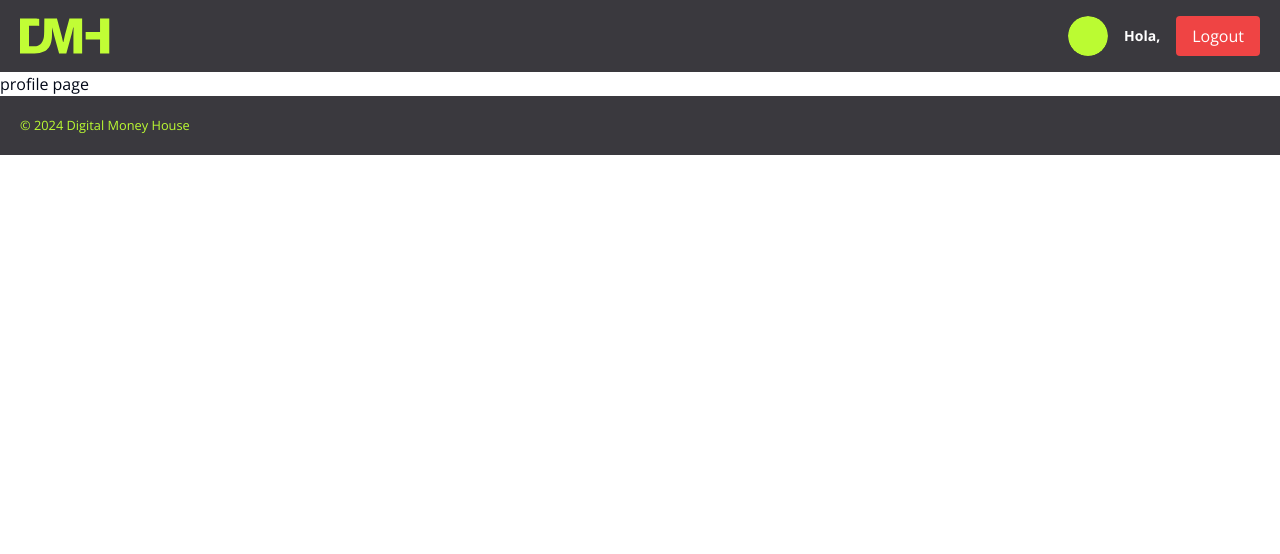
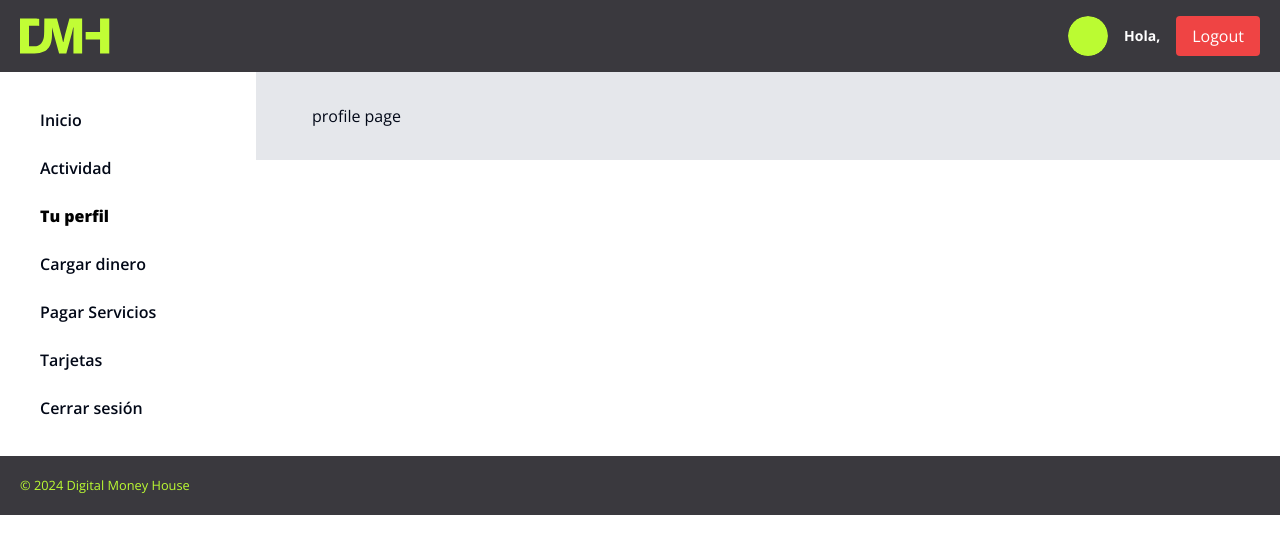
Before and after one commit to Neyza24/digital-money-house-pi, a Next.js app: page /profile in a window 1280 px wide. Shown: the top 554 px of the page. Built offline with nearby package versions, Linux system fonts and the light colour scheme.

Commit message:
fix bug validate data inputs login flow

```diff
--- a/src/app/(guest)/(auth)/login/page.tsx
+++ b/src/app/(guest)/(auth)/login/page.tsx
@@ -1,6 +1,4 @@
 import LoginForm from "./loginForm";
-
-
 
 
 export default function SignUpForm() {
--- a/src/app/(guest)/(auth)/register/registerForm.tsx
+++ b/src/app/(guest)/(auth)/register/registerForm.tsx
@@ -7,7 +7,6 @@ import { useAuth } from '@/hooks/useAuth';
 import { registerUserSchema } from '@/schemas/registerSchema';
 import { RegisterUserData } from '@/types/auth';
 import { zodResolver } from '@hookform/resolvers/zod';
-import React from 'react'
 import { useForm } from "react-hook-form";
 
 
@@ -31,13 +30,18 @@ const RegisterForm = () => {
       },
     });
 
+    const {reset} = form;
+
+
     console.log(form.formState.errors);
     console.log('register form', user)
+
 
     const onSubmit = form.handleSubmit(async (values) => {
         console.log(values);
         // send data to the server
-        await registerUser(values)
+        await registerUser(values);
+        reset();
 
     });
 
@@ -165,6 +169,7 @@ const RegisterForm = () => {
           )}
         />
 
+        {/* {isCompleted && <p className="text-green-500">Formulario completado</p>} */}
         <Button type="submit" variant="primary" size="lg">
             Submit
           </Button>
--- a/src/app/(pages)/layout.tsx
+++ b/src/app/(pages)/layout.tsx
@@ -3,6 +3,7 @@
 import { useEffect } from "react"
 import { useHeader } from "@/hooks/useHeader";
 import AuthHeader from "@/components/authHeader";
+import SideMenu from "@/components/sideMenu";
 
 export default function ProtectedLayout({ children }: { children: React.ReactNode }) {
   const { setVariant } = useHeader();
@@ -15,10 +16,25 @@ export default function ProtectedLayout({ children }: { children: React.ReactNod
 
   }, [setVariant]);
 
+  const menuItems = [
+		{ name: 'Inicio', href: '/home' },
+		{ name: 'Actividad', href: '/activity' },
+		{ name: 'Tu perfil', href: '/profile' },
+		{ name: 'Cargar dinero', href: '/deposit' },
+		{ name: 'Pagar Servicios', href: '/services' },
+		{ name: 'Tarjetas', href: '/cards' },
+	]
+
   return (
     <>
       <AuthHeader/>
+      <div className="flex md:h-screen-minus-layout">
+			{/* <MenuComponent menuItems={menuItems} /> */}
+      <SideMenu menuItems={menuItems} />
+			<div className="flex-grow bg-gray-200 px-5 md:px-14 py-8 h-full overflow-auto">
       <main>{children}</main>
+			</div>
+		</div>
     </>
   );
 }
--- /dev/null
+++ b/src/components/menuItem.tsx
@@ -0,0 +1,31 @@
+import Link from 'next/link'
+import { usePathname } from 'next/navigation'
+import React from 'react'
+
+export interface MenuItemProps {
+	href: string
+	name: string
+}
+
+const MenuItem = ({ href, name }: MenuItemProps) => {
+
+    const pathname = usePathname()
+	const active = href === '/' ? pathname === href : pathname.startsWith(href)
+
+  return (
+    <li>
+			<Link
+				href={href}
+				className={`block px-5 py-3  ${
+					active
+						? 'font-extrabold text-black hover:font-extrabold'
+						: 'hover:font-bold'
+				}`}
+			>
+				{name}
+			</Link>
+		</li>
+  )
+}
+
+export default MenuItem
--- /dev/null
+++ b/src/components/sideMenu.tsx
@@ -0,0 +1,69 @@
+import { useAuth } from '@/hooks/useAuth';
+import React, { useState } from 'react'
+import MenuItem from './menuItem';
+import { Button } from './ui/button';
+
+export interface MenuItemProps {
+	href: string
+	name: string
+}
+
+const SideMenu = ({menuItems}: {menuItems: MenuItemProps[]}) => {
+
+    const [isOpen, setIsOpen] = useState(false);
+    const {logoutUser} = useAuth();
+
+    const toggleMenu = () => {
+        setIsOpen(!isOpen)
+    }
+
+
+  return (
+    <>
+      <div
+        className={`fixed md:static top-0 right-0 z-40 md:z-0 w-64 h-screen transition-transform ${
+          isOpen ? "" : "translate-x-full"
+        } md:translate-x-0 md:w-1/5 md:h-auto bg-custom-green text-custom-dark-gray flex flex-col font-semibold`}
+      >
+        <div className="bg-custom-dark-gray flex h-16 px-5 w-full md:hidden">
+          {/* <FontAwesomeIcon
+            className="text-custom-green my-auto ml-auto text-3xl"
+            icon={faTimes}
+            onClick={() => toggleMenu()}
+          /> */}
+          <Button onClick={() => toggleMenu()} variant="link">
+            icon
+          </Button>
+        </div>
+
+        <ul className="flex-grow px-5 py-6">
+          {menuItems.map((menuItem) => (
+            <MenuItem
+              href={menuItem.href}
+              name={menuItem.name}
+              key={menuItem.href}
+            />
+          ))}
+
+          <li>
+            <button
+              onClick={logoutUser}
+              className="block px-5 py-3 hover:font-bold"
+            >
+              Cerrar sesión
+            </button>
+          </li>
+        </ul>
+      </div>
+
+      {isOpen && (
+        <div
+          className="fixed md:hidden top-0 left-0 w-full h-full bg-black bg-opacity-50 z-30"
+          onClick={() => toggleMenu()}
+        ></div>
+      )}
+    </>
+  );
+}
+
+export default SideMenu
```
Also changed, not shown: src/context/AuthContext.tsx (+8 -0 lines), src/schemas/loginSchema.ts (+6 -6 lines), src/types/auth.d.ts (+6 -1 lines).
